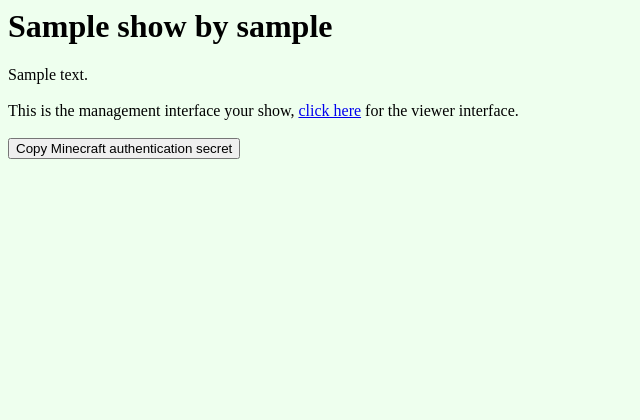
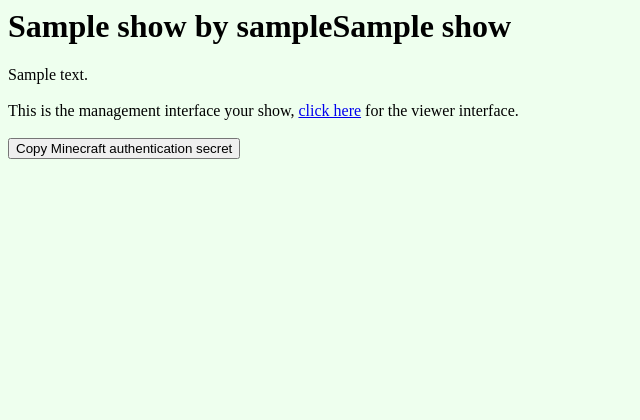
Before and after one commit to FunnyMan3595/crowd-computing, a Django app: template crowd_computing/app/templates/manage_show.html in a window 1280 px wide. Shown: the top 420 px of the page, without its empty margins (0-640 px from the left). Run offline with Django 3.2, Linux system fonts and the light colour scheme; the template is opened without the code that fills it: most values are stand-ins (such as "Sample title", 1, 10 or a date in 2020).

Commit message:
Fixed a bug that brok the {manage_,}show page when not signed in

```diff
--- a/crowd_computing/app/templates/manage_show.html
+++ b/crowd_computing/app/templates/manage_show.html
@@ -1,6 +1,6 @@
 {% extends "basic.html" %}
-{% block page_title %}{{ show.display_name|default:show.name }} by {{ show.host.twitch_username }}{% endblock %}
-{% block page_name %}{{ show.display_name|default:show.name }} by {{ show.host.twitch_username }}{% endblock %}
+{% block page_title %}{% if show %}{{ show.display_name|default:show.name }} by {{ show.host.twitch_username }}{% endif %}{% endblock %}
+{% block page_name %}{% if show %}{{ show.display_name|default:show.name }} by {{ show.host.twitch_username }}{{show}}{% endif %}{% endblock %}
 {% block content %}
 This is the management interface your show, <a href='../'>click here</a> for the viewer interface.<br/>
 <br/>
--- a/crowd_computing/app/templates/show.html
+++ b/crowd_computing/app/templates/show.html
@@ -1,6 +1,6 @@
 {% extends "basic.html" %}
-{% block page_title %}{{ show.display_name|default:show.name }} by {{ show.host.twitch_username }}{% endblock %}
-{% block page_name %}{{ show.display_name|default:show.name }} by {{ show.host.twitch_username }}{% endblock %}
+{% block page_title %}{% if show %}{{ show.display_name|default:show.name }} by {{ show.host.twitch_username }}{% endif %}{% endblock %}
+{% block page_name %}{% if show %}{{ show.display_name|default:show.name }} by {{ show.host.twitch_username }}{{show}}{% endif %}{% endblock %}
 {% block content %}
 {% if me == host %}
 This is your show, <a href='manage'>click here</a> for the management interface.<br/>
```
